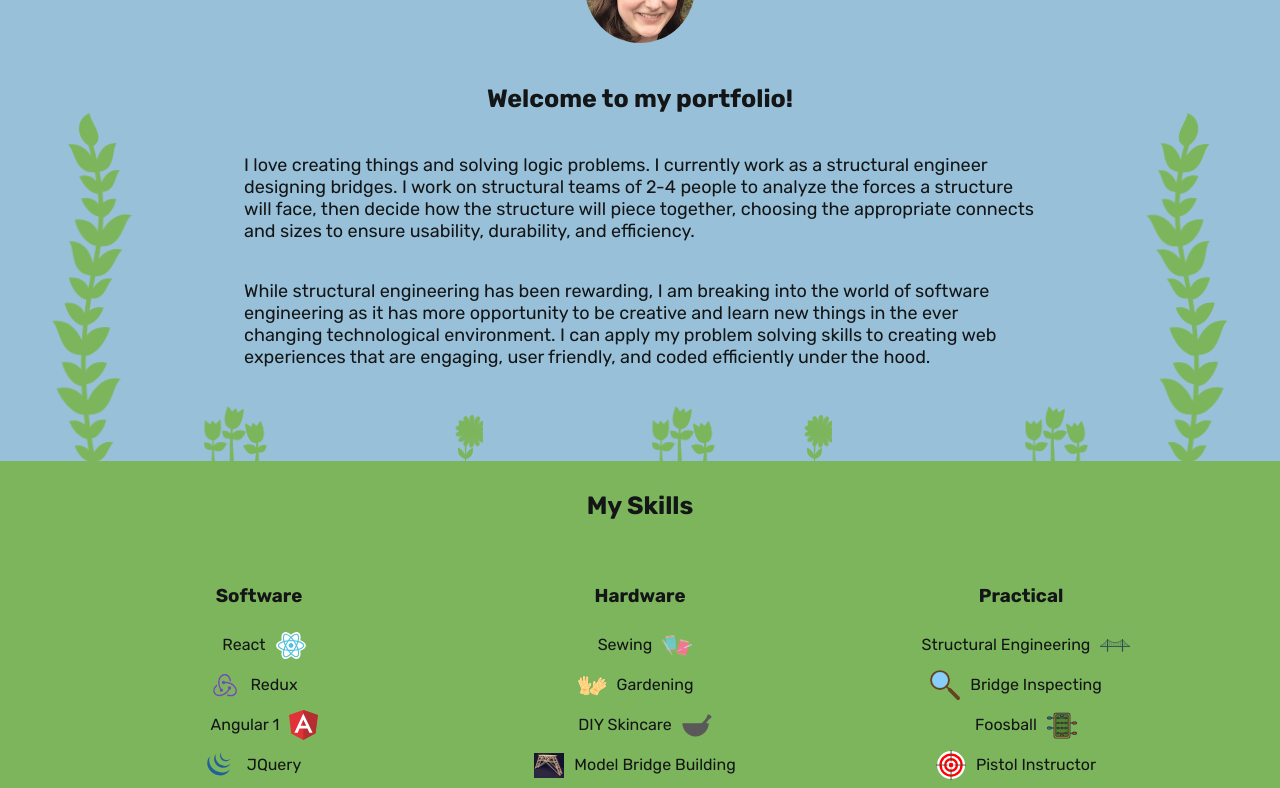
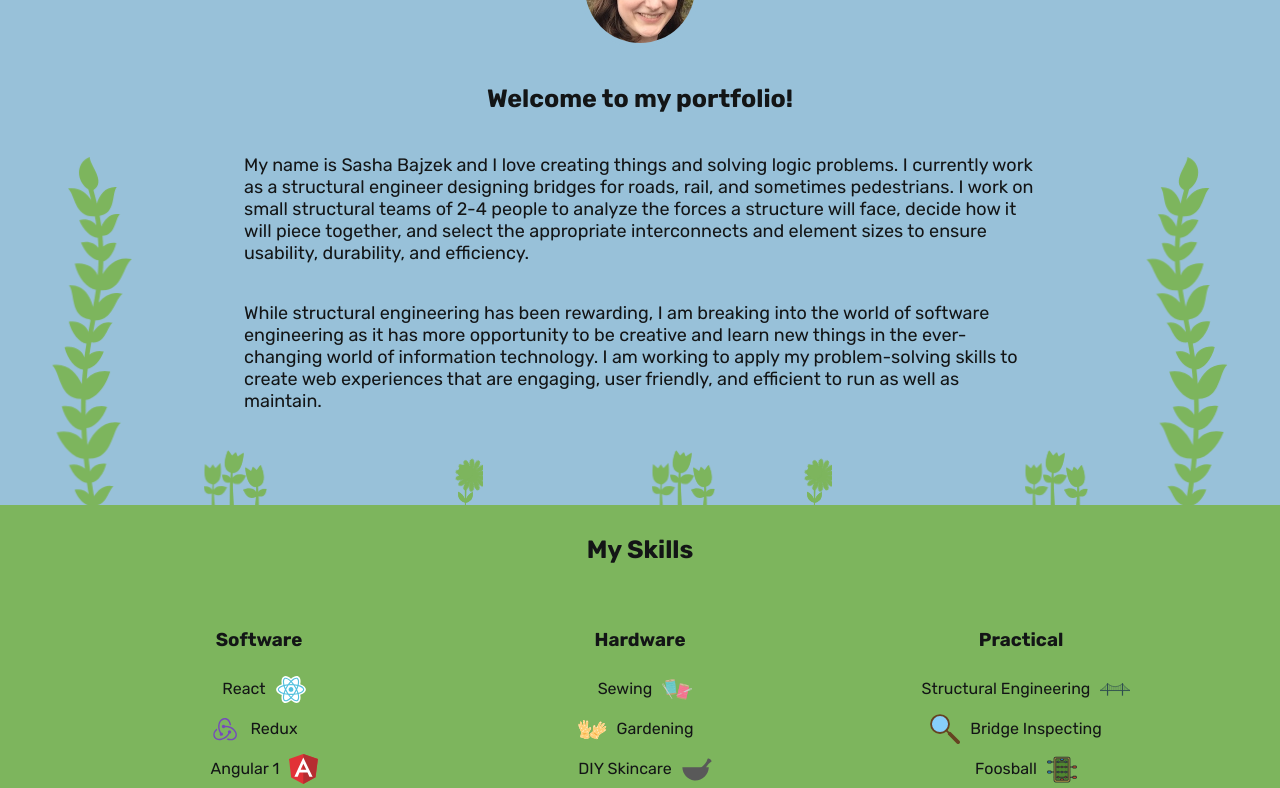
Before and after one commit to SashaBajzek/sasha-portfolio, a React app: page / in a window 1280 px wide. Shown: the part 620-1408 px from the top of the page. Built offline with nearby package versions, Linux system fonts and the light colour scheme.

Commit message:
Create build

```diff
--- a/src/components/Skills.js
+++ b/src/components/Skills.js
@@ -79,7 +79,7 @@ class Skills extends Component {
 								</li>
 								<li>
 									<a className="skill" href="https://web.iit.edu/mediaroom/press-releases/2005/apr/25/tinley-park-high-school-student-wins-28th-international-high">
-										<img className="skills__logo" src="./bridge--Small.jpg" alt="Bridge" />
+										<img className="skills__logo" src="./Bridge--Small.jpg" alt="Bridge" />
 										<p className="skills__name">Model Bridge Building</p>
 									</a>
 								</li>
--- a/src/components/Welcome.js
+++ b/src/components/Welcome.js
@@ -12,8 +12,8 @@ class Welcome extends Component {
 				<div className="container--welcome">
 					<h2 className="section__header">Welcome to my portfolio!</h2>
 					<img id="scrollTo--welcome" className="headshot" src="./Sasha.jpg" alt="My Headshot" />
-					<p className="welcome--text">I love creating things and solving logic problems. I currently work as a structural engineer designing bridges.  I work on structural teams of 2-4 people to analyze the forces a structure will face, then decide how the structure will piece together, choosing the appropriate connects and sizes to ensure usability, durability, and efficiency.</p>
-					<p className="welcome--text">While structural engineering has been rewarding, I am breaking into the world of software engineering as it has more opportunity to be creative and learn new things in the ever changing technological environment. I can apply my problem solving skills to creating web experiences that are engaging, user friendly, and coded efficiently under the hood.</p>
+					<p className="welcome--text">My name is Sasha Bajzek and I love creating things and solving logic problems. I currently work as a structural engineer designing bridges for roads, rail, and sometimes pedestrians. I work on small structural teams of 2-4 people to analyze the forces a structure will face, decide how it will piece together, and select the appropriate interconnects and element sizes to ensure usability, durability, and efficiency.</p>
+					<p className="welcome--text">While structural engineering has been rewarding, I am breaking into the world of software engineering as it has more opportunity to be creative and learn new things in the ever-changing world of information technology. I am working to apply my problem-solving skills to create web experiences that are engaging, user friendly, and efficient to run as well as maintain.</p>
 					<Vine1 className="cool"/>
 					<Vine2 />
 					<Tulips className="welcome__image--tulips-1" />
```
